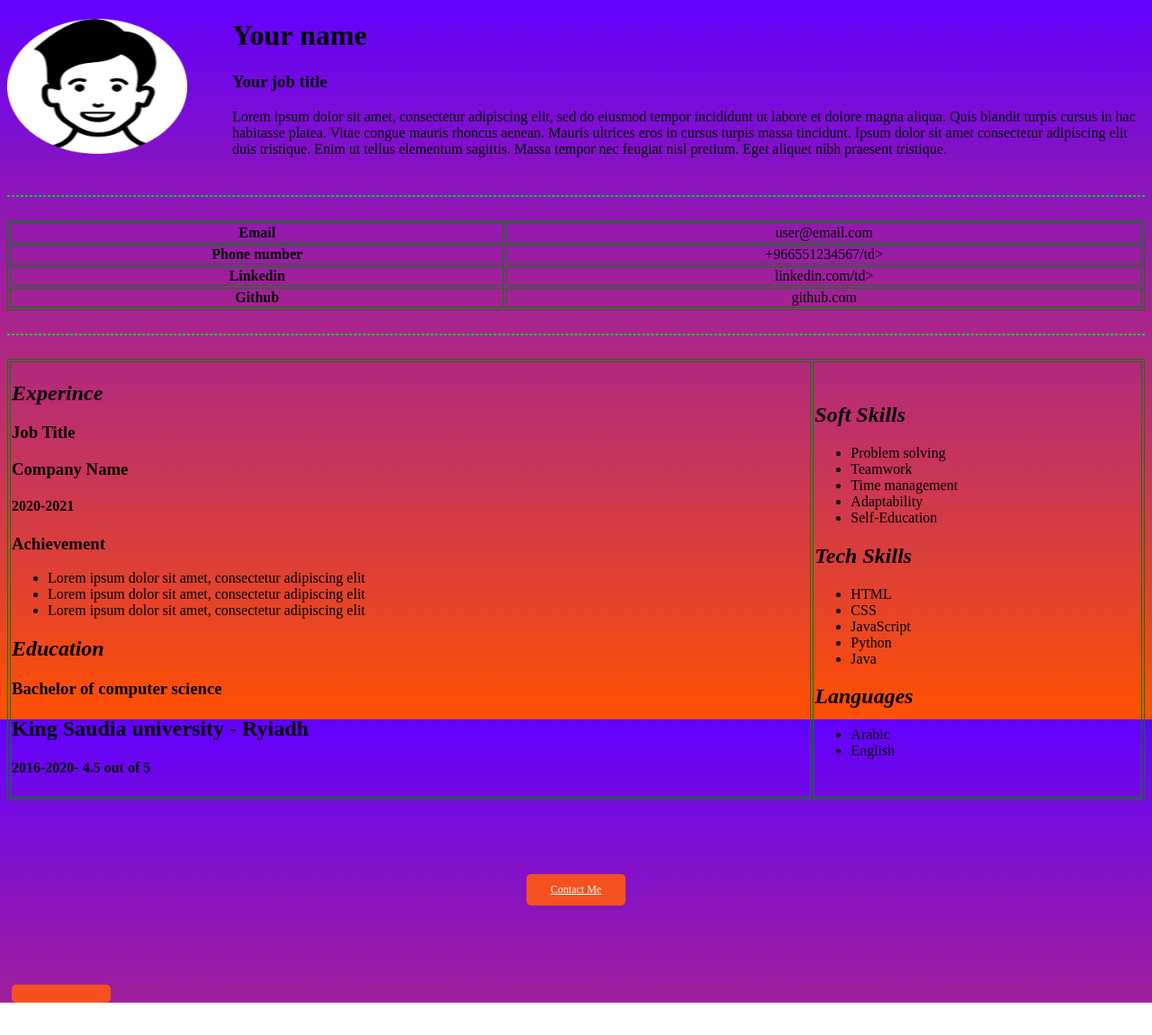
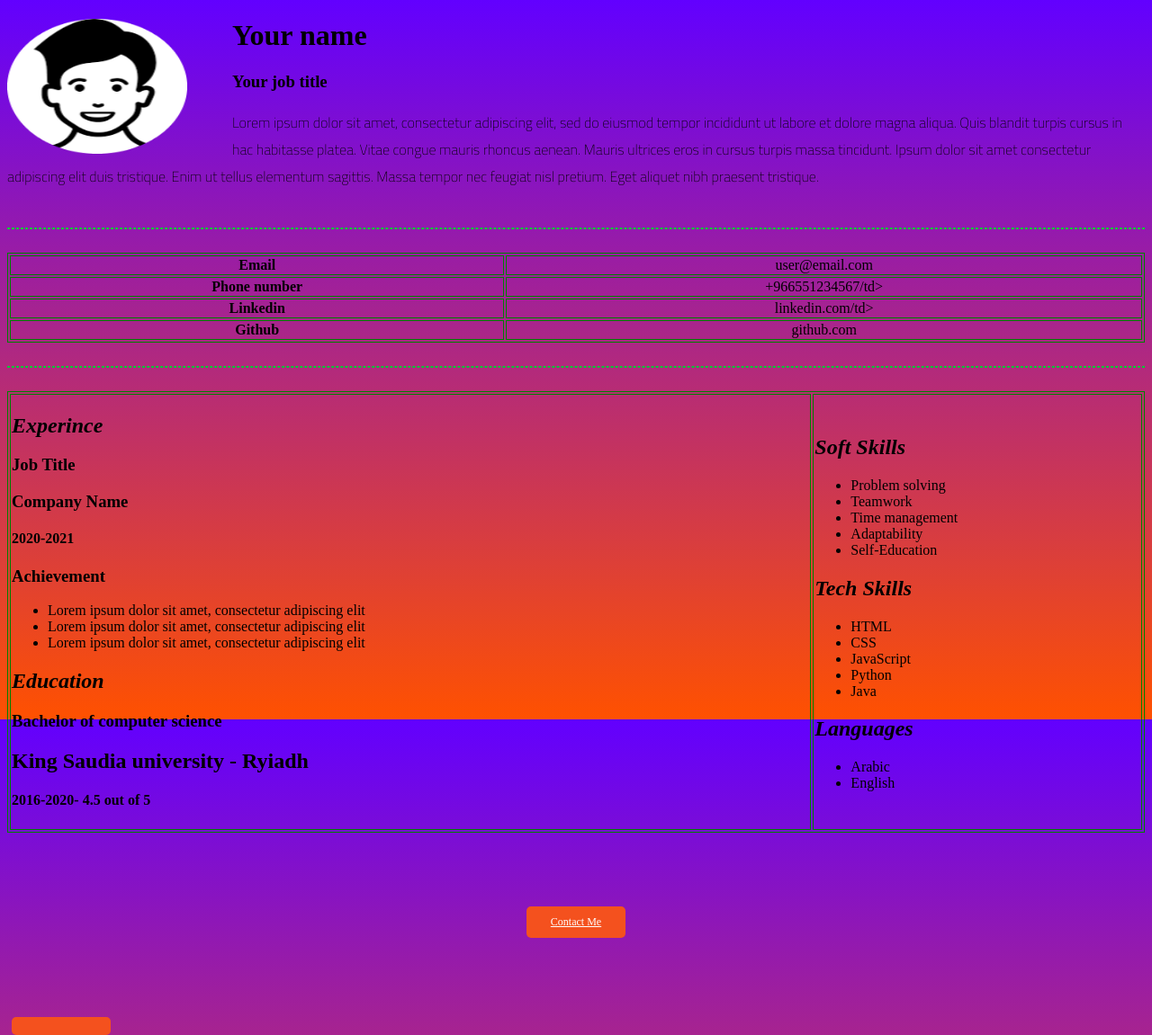
Before and after one commit to kingxxxl/project1, a plain HTML site: page index.html in a window 1280 px wide. Shown: the whole page at 90% size. Before the commit the page ends 1115 px from the top, so only its background shows below. Drawn offline with Linux system fonts and the light colour scheme.

Commit message:
Update index.html

```diff
--- a/index.html
+++ b/index.html
@@ -6,6 +6,9 @@
     <meta name="viewport" content="width=device-width, initial-scale=1.0" />
     <title>Expected Design</title>
     <link rel="stylesheet" href="style.css" />
+    <link rel="preconnect" href="https://fonts.googleapis.com">
+<link rel="preconnect" href="https://fonts.gstatic.com" crossorigin>
+<link href="https://fonts.googleapis.com/css2?family=Cairo:wght@200&display=swap" rel="stylesheet">
   </head>
   <body class="grad1">
     <div class="header">
@@ -15,7 +18,7 @@
       <div>
         <h1>Your name</h1>
         <h3>Your job title</h3>
-        <p>Lorem ipsum dolor sit amet, consectetur adipiscing elit, sed do
+        <p style="font-family: 'Cairo', sans-serif;;">Lorem ipsum dolor sit amet, consectetur adipiscing elit, sed do
           eiusmod tempor incididunt ut labore et dolore magna aliqua. Quis
           blandit turpis cursus in hac habitasse platea. Vitae congue mauris
           rhoncus aenean. Mauris ultrices eros in cursus turpis massa tincidunt.
@@ -107,7 +110,7 @@
     </div>
 
     <div class="center2">
-      <a href="/contact.html" class="redbt">Contact Me</button>
+      <a href="contact.html" class="redbt">Contact Me</button>
     </div>
   </body>
 </html>
```
